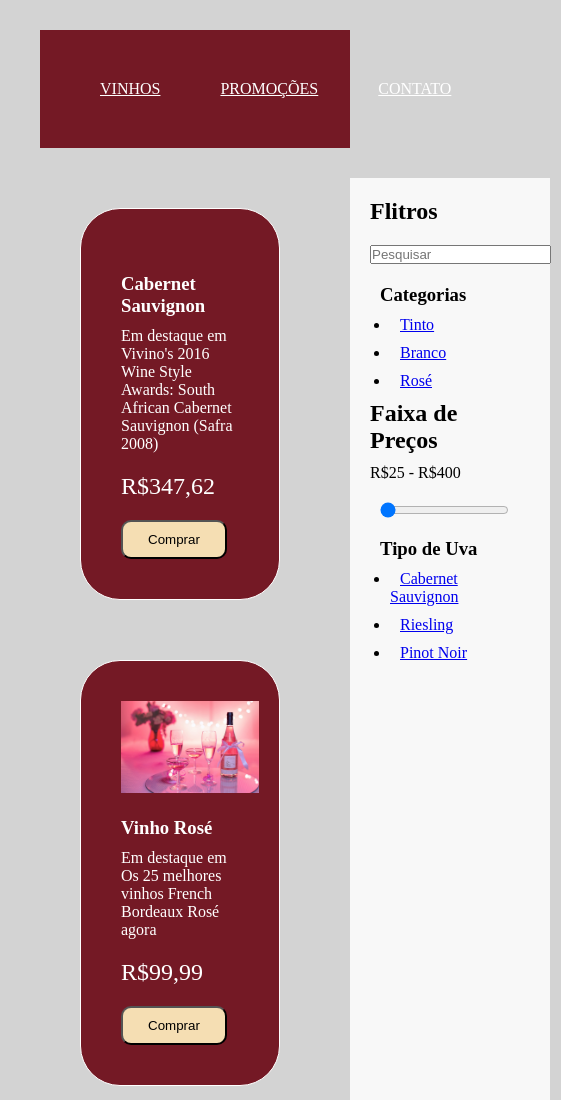
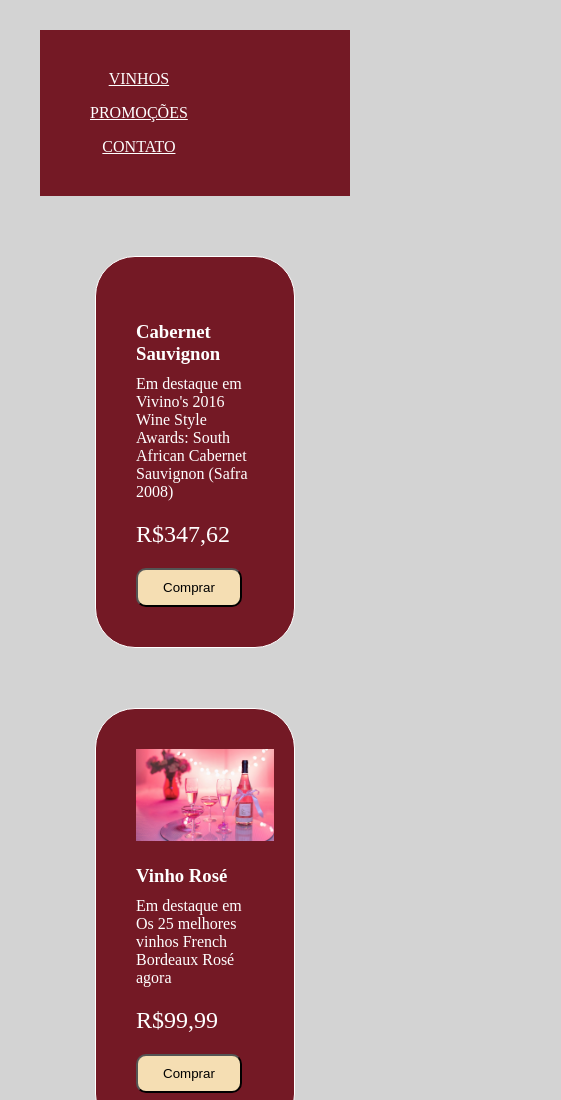
Before and after one commit to chalenge-1espg/cp1-front, a plain HTML site: page index.html in a window 390 px wide. Shown: the top 1100 px of the page, 561 px wide, since content can reach past the window. Drawn offline with Linux system fonts and the light colour scheme.

Commit message:
adicionando responsividade

```diff
--- a/src/css/estilo.css
+++ b/src/css/estilo.css
@@ -114,3 +114,21 @@ footer-content ul{
     color: #ddd;
     text-decoration: none;
 }
+@media(max-width:768px){
+    header nav ul{
+        display: flex;
+        flex-direction: column;
+        gap:1rem;
+        align-items: center;
+    }
+    header nav ul li{
+        margin: 0;
+    }
+    #conteudo{
+        grid-template-columns: 1fr;
+    }
+    aside{
+        display: none;
+        width: 100%;
+    }
+}
```
